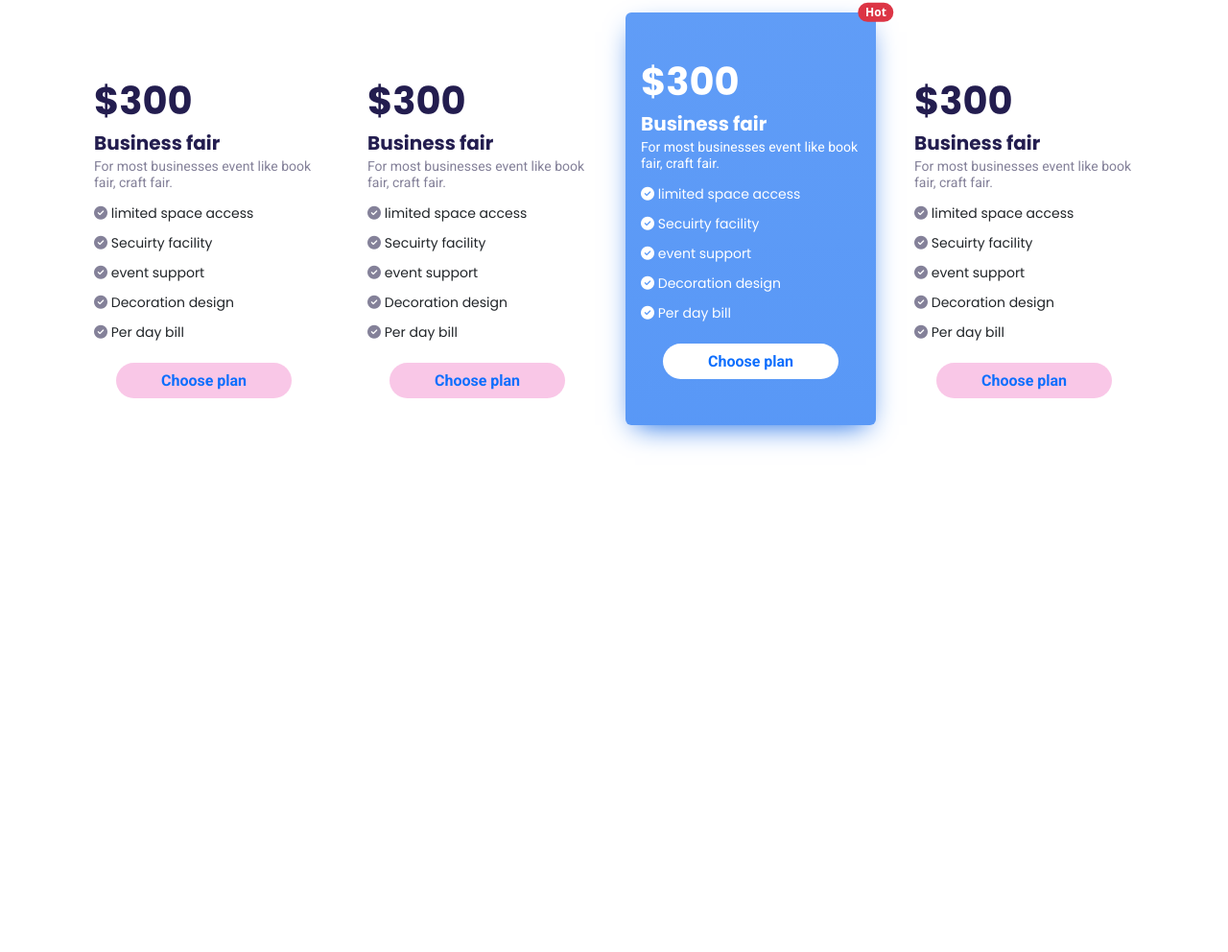
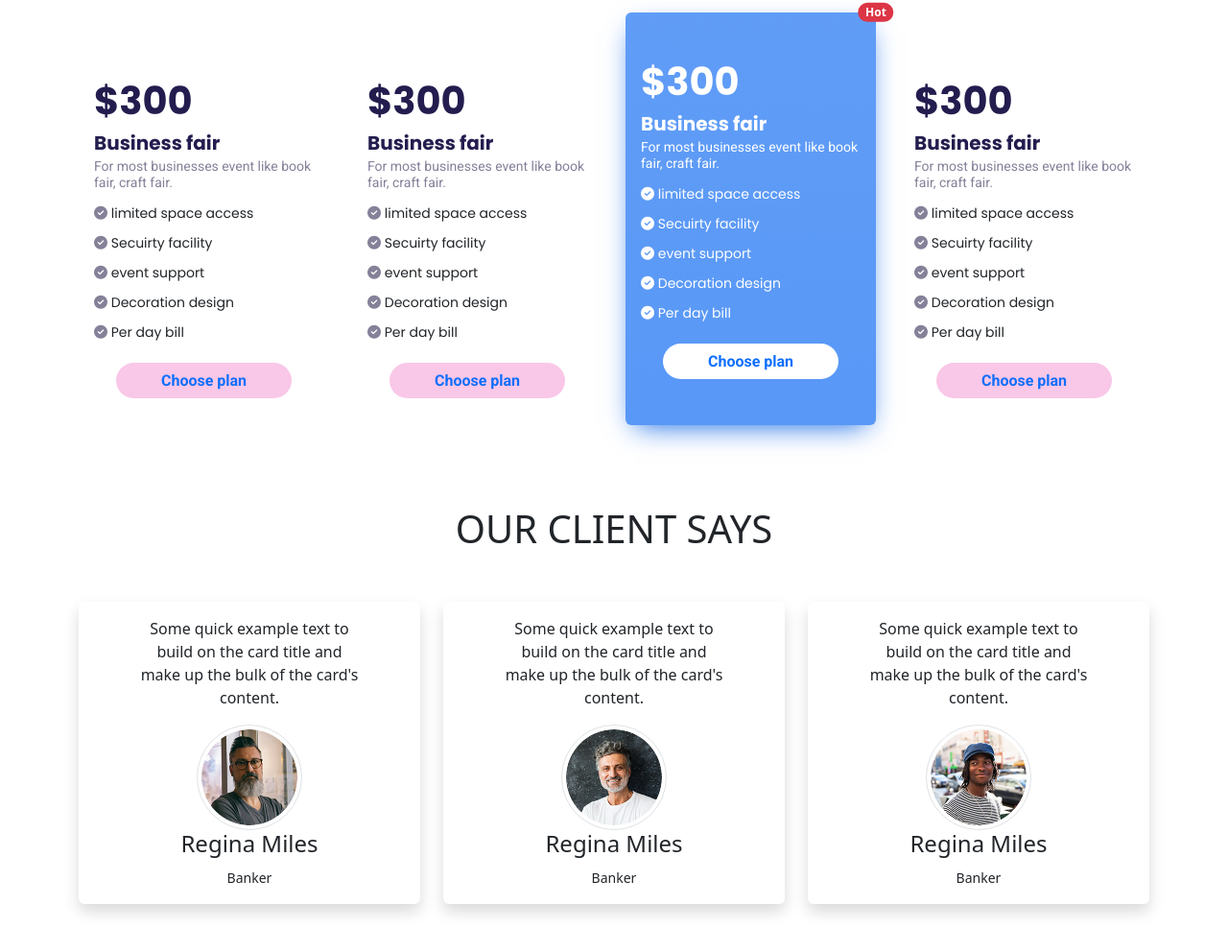
Before and after one commit to mdfaysal22/bootstrap-one, a plain HTML site: page index.html in a window 1280 px wide. Shown: the part 1165-2157 px from the top of the page at 96% size. Before the commit the page ends 1692 px from the top, so only its background shows below. Drawn offline with nearby package versions, Linux system fonts and the light colour scheme.

Commit message:
ADD A NEW SECTION

```diff
--- a/css/style.scss
+++ b/css/style.scss
@@ -185,6 +185,12 @@ $gray: #848199;
 }
 
 
+#review-section{
+    h1{
+        text-transform: uppercase;
+    }
+}
+
 
 
 
--- a/index.html
+++ b/index.html
@@ -191,6 +191,50 @@
       </div>
     </section>
 
+    <!-- MY CLIENT SAYS -->
+    <section id="review-section">
+            <div class="container">
+              <h1 class="text-dark text-center h1">Our Client Says</h1>
+              <div class="row my-5">
+                <div class="col-12 col-md-4">
+                  <div class=" card my-1 border-0 shadow" >
+                    <div class="card-body text-center">
+                      <p class="card-text px-5">Some quick example text to build on the card title and make up the bulk of the card's content.</p>
+                      <img src="./img/person 1.png" class="img-thumbnail rounded-circle" alt="">
+                      <h4>Regina Miles</h4>
+                      <small>Banker</small>
+                    </div>
+                  </div>
+                </div>
+                <div class="col-12 col-md-4">
+                  <div class=" card my-1 border-0 shadow" >
+                    <div class="card-body text-center">
+                      <p class="card-text px-5">Some quick example text to build on the card title and make up the bulk of the card's content.</p>
+                      <img src="./img/person 2.png" class="img-thumbnail rounded-circle" alt="">
+                      <h4>Regina Miles</h4>
+                      <small>Banker</small>
+                    </div>
+                  </div>
+                </div>
+                <div class="col-12 col-md-4">
+                  <div class=" card my-1 border-0 shadow" >
+                    <div class="card-body text-center">
+                      <p class="card-text px-5">Some quick example text to build on the card title and make up the bulk of the card's content.</p>
+                      <img src="./img/person 3.png" class="img-thumbnail rounded-circle" alt="">
+                      <h4>Regina Miles</h4>
+                      <small>Banker</small>
+                    </div>
+                  </div>
+                </div>
+              </div>
+            </div>
+    </section>
+
+
+    <!-- FAQ Section Design -->
+
+
+
     <!-- Toast Design Here.... -->
 
     <!-- Bootstrap JS Link Here -->
```
Also changed, not shown: css/style.css, 1 other file.
